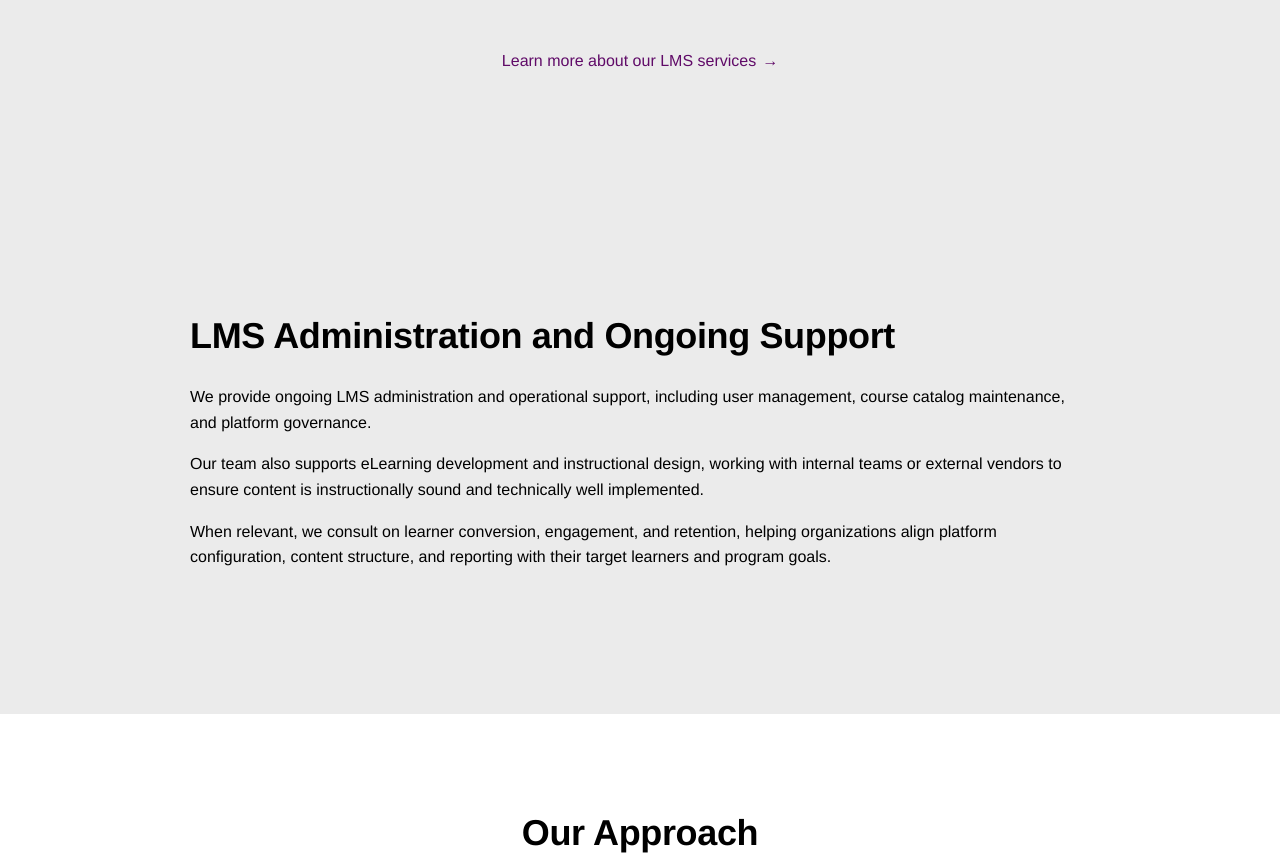
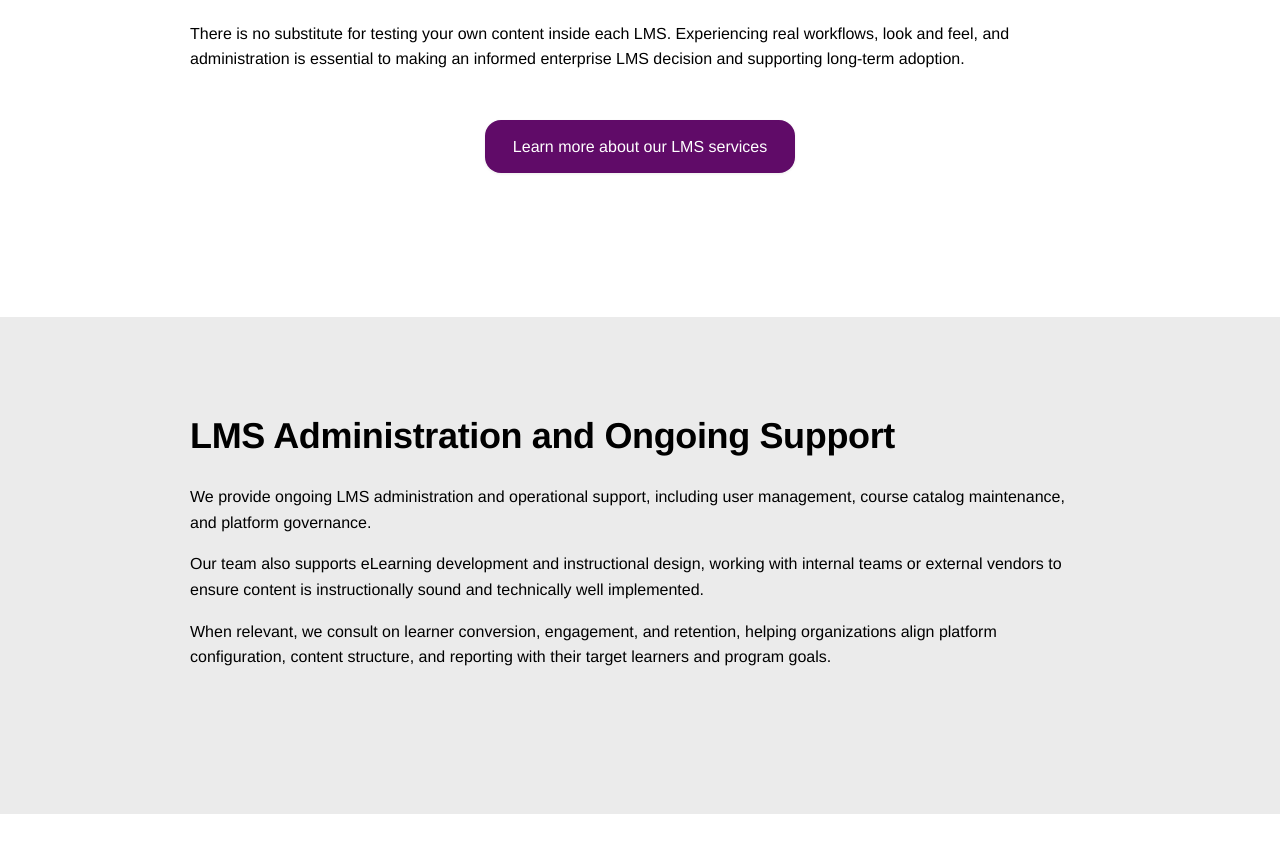
Before and after one commit to IntegralEd/integralplatforms, a website: page src/index.html in a window 1280 px wide. Shown: the part 3216-4076 px from the top of the page. Drawn offline with Linux system fonts and the light colour scheme.

Commit message:
Fix section nesting for white case study background; upgrade LMS link to btn-primary

```diff
--- a/src/index.html
+++ b/src/index.html
@@ -185,7 +185,8 @@
         </div>
 
       </div>
-
+    </div>
+  </section>
 
   <!-- Representative Enterprise LMS Evaluation -->
   <section class="section">
@@ -220,15 +221,17 @@
           adoption.</p>
 
         <p style="margin-top: var(--spacing-xl); text-align: center;">
-          <a href="https://www.integral-ed.com/service/lms" class="external-link" target="_blank"
+          <a href="https://www.integral-ed.com/service/lms" class="btn btn-primary" target="_blank"
             rel="noopener noreferrer">Learn more about our LMS services</a>
         </p>
       </div>
     </div>
   </section>
 
-      <!-- LMS Administration and Ongoing Support -->
-      <div class="service-content" style="margin-top: var(--spacing-3xl);">
+  <!-- LMS Administration and Ongoing Support -->
+  <section class="section section-alt">
+    <div class="container">
+      <div class="service-content">
         <h2>LMS Administration and Ongoing Support</h2>
         <p>
           We provide ongoing LMS administration and operational support, including user management, course catalog
```
